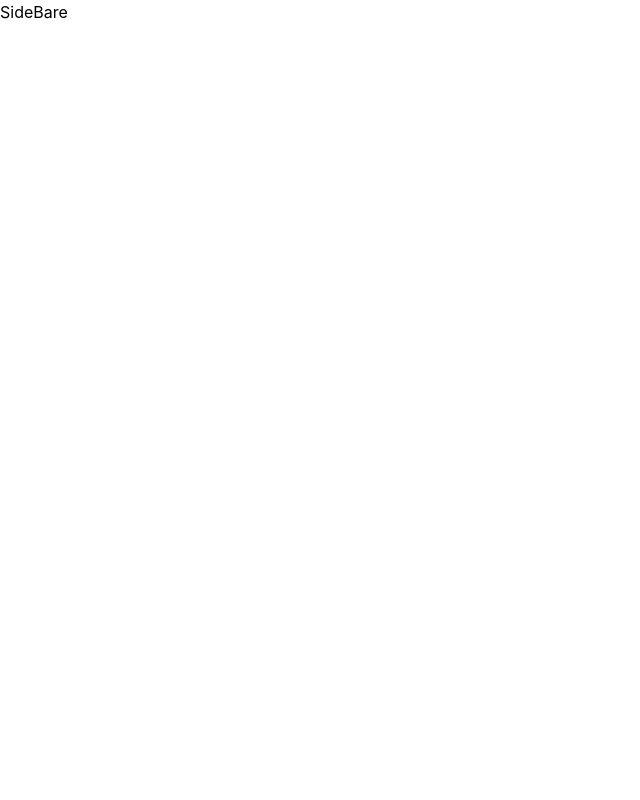
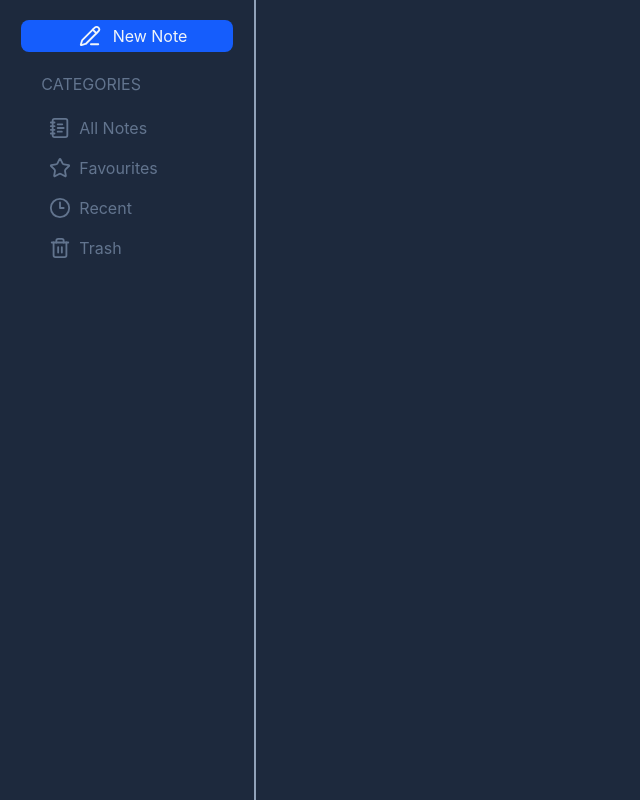
Before and after one commit to Zolender/Notebook-with-React, a React (Vite) app: page / in a window 1280 px wide. Shown: the whole page, without its empty margins (0-640 px from the left). Built offline with nearby package versions, Linux system fonts and the light colour scheme.

Commit message:
feat: enhance SideBar component with navigation and styling

```diff
--- a/src/App.jsx
+++ b/src/App.jsx
@@ -1,11 +1,12 @@
 import { useState } from 'react'
+import SideBar from './Components/SideBar'
 
 function App() {
   const [count, setCount] = useState(0)
 
   return (
-    <div className='grid grid-cols-3 w-full'>
-        SideBare
+    <div className='grid grid-cols-3 w-full min-h-screen bg-slate-800'>
+        <SideBar />
     </div>
   )
 }
--- a/src/Components/SideBar.jsx
+++ b/src/Components/SideBar.jsx
@@ -1,7 +1,32 @@
+import { Clock3, NotebookText, PencilLine, Star, Trash2 } from "lucide-react";
+
 const SideBar = () => {
     return (
-        <>
-        </>
+        <div className="w-64 border-r-2 border-slate-400 flex flex-col gap-5 justify-start items-center py-5 px-[5%]">
+            <button type="button" className="flex justify-center items-center w-full text-center py-1 bg-blue-600 hover:bg-blue-700 active:bg-blue-900 hover:cursor-pointer rounded-lg border-none focus:outline-none transition-colors text-slate-100">
+                <PencilLine size={22} className="mx-3"/>
+                New Note
+            </button>
+            <div className="text-slate-500 w-full pl-5">
+                <p className="mb-3">CATEGORIES</p>
+                <p className="hover:bg-slate-500 hover:text-slate-100 hover:cursor-pointer pl-2 w-[70%] rounded-sm py-2 flex items-center gap-2 transition">
+                    <NotebookText size={22}/>
+                    All Notes
+                </p>
+                <p className="hover:bg-slate-500 hover:text-slate-100 hover:cursor-pointer pl-2 w-[70%] rounded-sm py-2 flex items-center gap-2 transition">
+                    <Star size={22}/>
+                    Favourites
+                </p>
+                <p className="hover:bg-slate-500 hover:text-slate-100 hover:cursor-pointer pl-2 w-[70%] rounded-sm py-2 flex items-center gap-2 transition">
+                    <Clock3 size={22}/>
+                    Recent
+                </p>
+                <p className="hover:bg-slate-500 hover:text-slate-100 hover:cursor-pointer pl-2 w-[70%] rounded-sm py-2 flex items-center gap-2 transition">
+                    <Trash2 size={22}/>
+                    Trash
+                </p>
+            </div>
+        </div>
     );
 }
 
```
